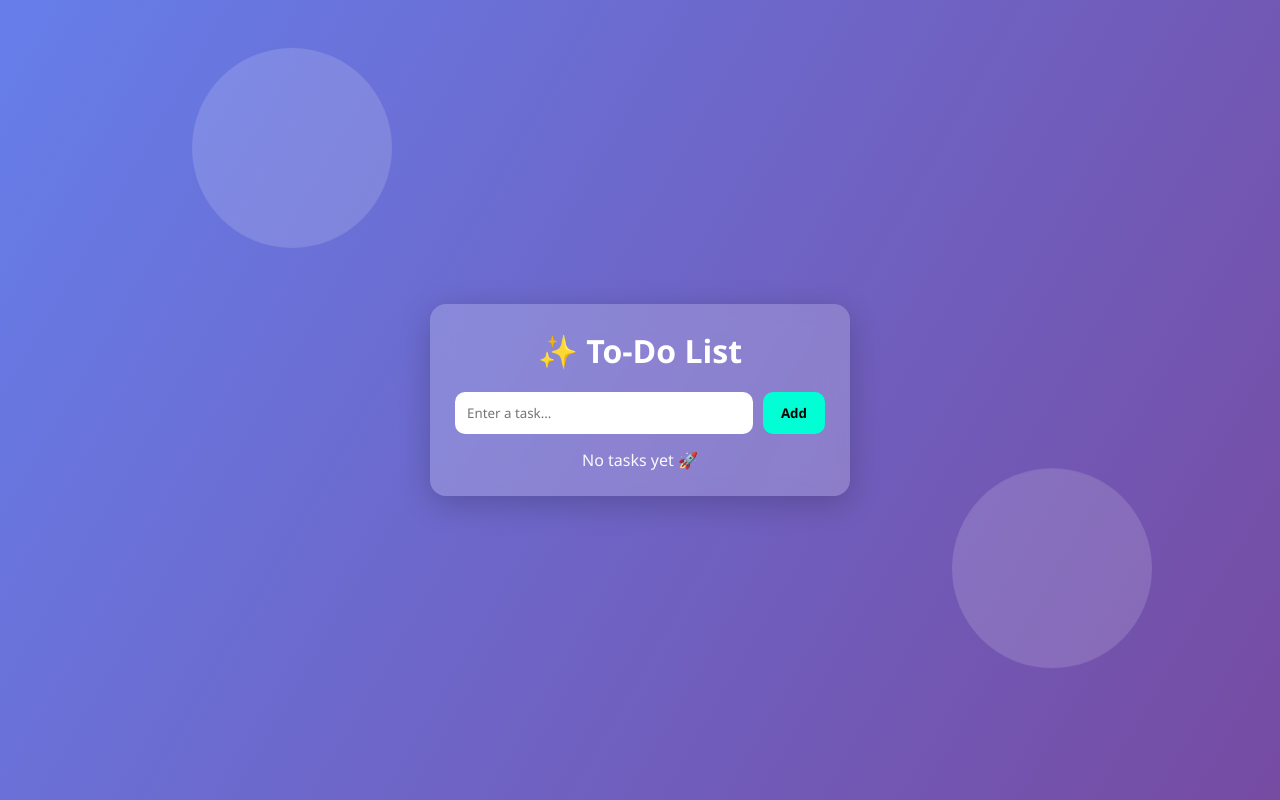
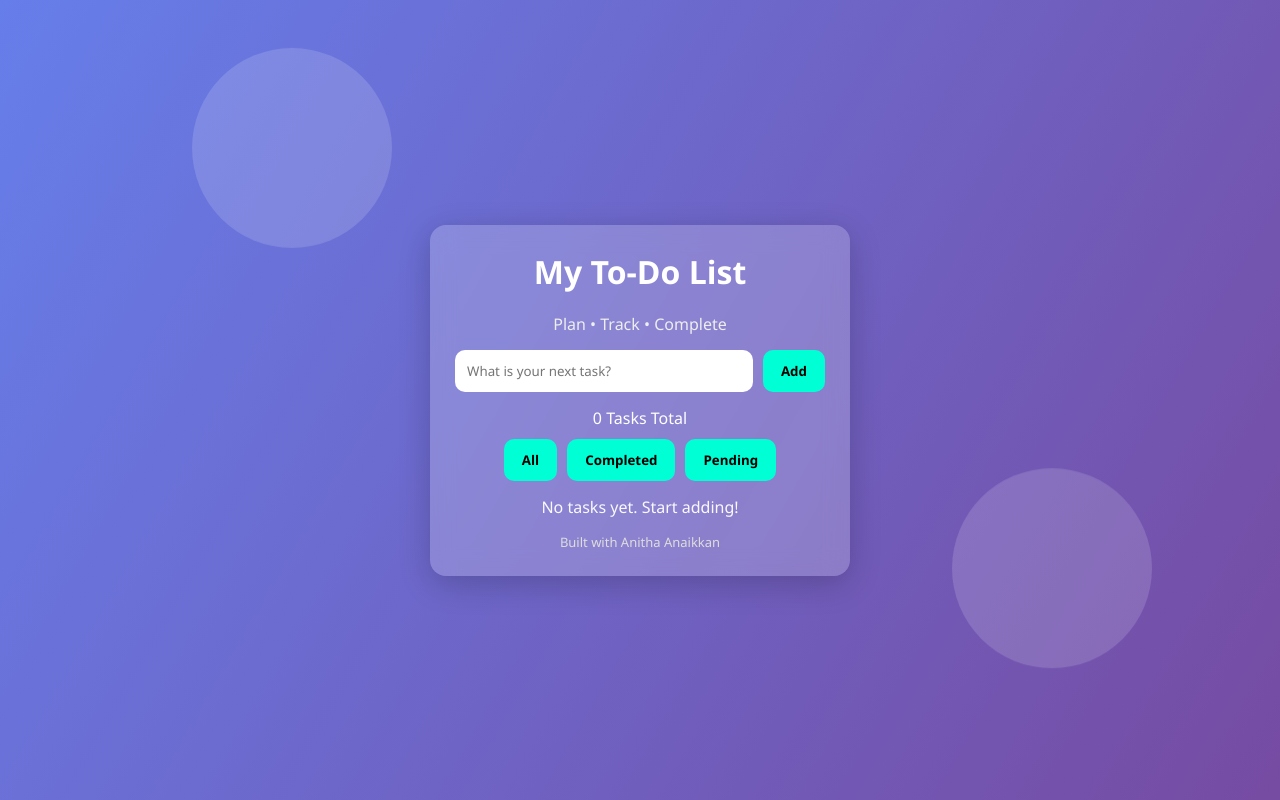
Before and after one commit to AnithaA14/todo-list, a plain HTML site: page index.html in a window 1280 px wide. Drawn offline with Linux system fonts and the light colour scheme.

Commit message:
to create testing branch to update

```diff
--- a/index.html
+++ b/index.html
@@ -198,16 +198,44 @@
 <div class="bg-circle"></div>
 
 <div class="container">
-        <h1>✨ To-Do List</h1>
 
+    <!-- Header -->
+    <h1> My To-Do List</h1>
+    <p style="text-align:center; color:#eee; margin-bottom:15px;">
+        Plan • Track • Complete
+    </p>
+
+    <!-- Task Input -->
     <div class="input-box">
-            <input type="text" id="taskInput" placeholder="Enter a task...">
+        <input type="text" id="taskInput" placeholder="What is your next task?">
         <button onclick="addTask()">Add</button>
     </div>
 
+    <!-- Task Stats -->
+    <div class="task-info" style="color:white; text-align:center; margin:10px 0;">
+        <span id="taskCount">0</span> Tasks Total
+    </div>
+
+    <!-- Filter Buttons -->
+    <div class="filters" style="display:flex; gap:10px; justify-content:center; margin-bottom:10px;">
+        <button onclick="filterTasks('all')">All</button>
+        <button onclick="filterTasks('completed')">Completed</button>
+        <button onclick="filterTasks('pending')">Pending</button>
+    </div>
+
+    <!-- Task List -->
     <ul id="taskList"></ul>
-        <p class="empty" id="emptyMsg">No tasks yet 🚀</p>
+
+    <!-- Empty Message -->
+    <p class="empty" id="emptyMsg">No tasks yet. Start adding!</p>
+
+    <!-- Footer -->
+    <footer style="text-align:center; margin-top:15px; color:#ddd; font-size:13px;">
+        Built with Anitha Anaikkan
+    </footer>
+
 </div>
+
 
     <!-- ================= JAVASCRIPT ================= -->
     <script>
```
Also changed, not shown: 1 other file. Lines whose indentation alone changed are shown as unchanged.
